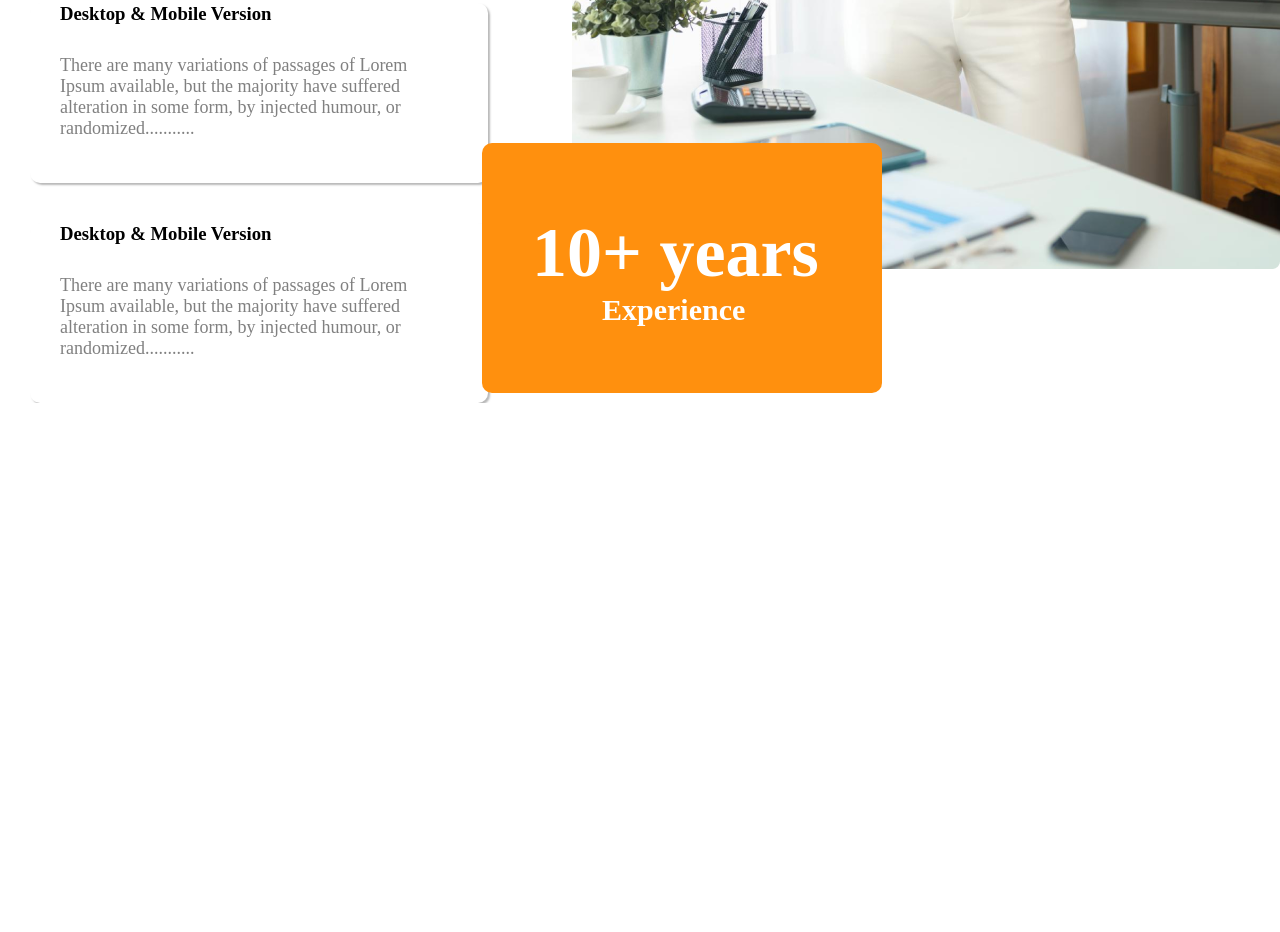
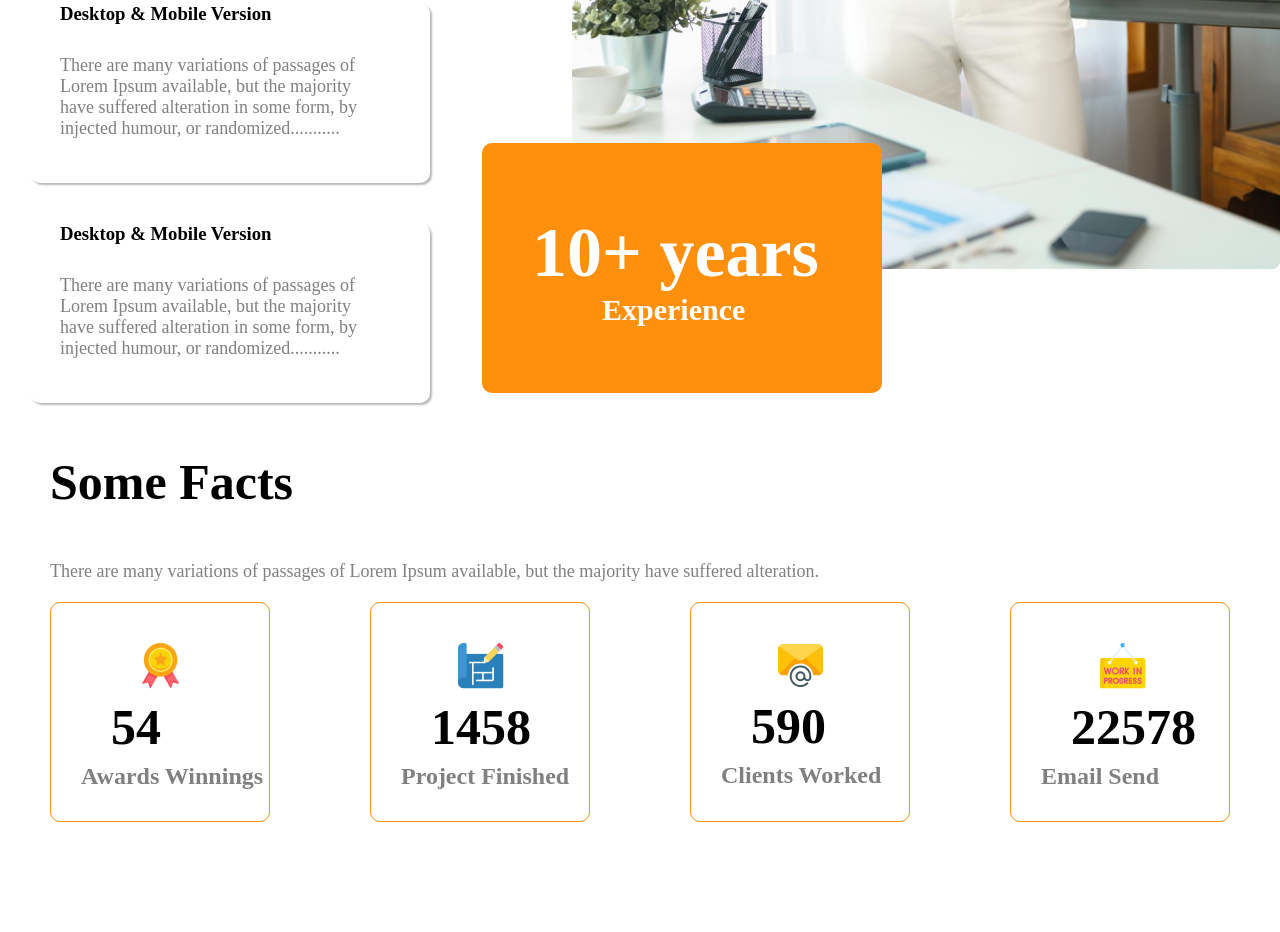
Before and after one commit to codermahbub20/my-second-project-repo, a plain HTML site: page index.html in a window 1280 px wide. Shown: the part 2857-3789 px from the top of the page. Before the commit the page ends 3260 px from the top, so only its background shows below. Drawn offline with Linux system fonts and the light colour scheme.

Commit message:
Fact section add

```diff
--- a/index.html
+++ b/index.html
@@ -80,6 +80,34 @@
                     </div>
                 </div>
         </section>
+
+        <section class="some-facts">
+            <h1>Some Facts</h1>
+            <p>There are many variations of passages of Lorem Ipsum available, but the majority have suffered alteration.</p>
+
+            <div class="fact-item">
+                <div class="box">
+                  <img src="./images/icons/ribon.png" alt="">
+                  <h1 class="h-1">54</h1>
+                  <h2>Awards Winnings</h2>
+                </div>
+                <div class="box">
+                    <img src="./images/icons/projects.png" alt="">
+                    <h1 class="h-2">1458</h1>
+                    <h2>Project Finished</h2>
+                </div>
+                <div class="box">
+                    <img src="./images/icons/email.png" alt="">
+                    <h1 class="h-3">590</h1>
+                    <h2>Clients Worked</h2>
+                </div>
+                <div class="box">
+                    <img src="./images/icons/customers.png" alt="">
+                    <h1 class="h-4">22578</h1>
+                    <h2>Email Send</h2>
+                </div>
+            </div>
+        </section>
     </main>
 </body>
 </html>
--- a/style.css
+++ b/style.css
@@ -117,7 +117,7 @@ span{
     /* border: 1px solid tan; */
     box-shadow: 2px 2px 2px rgba(128, 128, 128, 0.555);
     border-radius: 10px;
-    width: 80%;
+    width: 70%;
     margin-left: 30px;
     gap: 40px;
     margin-top: 40px;
@@ -158,8 +158,50 @@ span{
     margin-left: 120px;
     font-size: 30px;
 }
-
-
+.some-facts h1{
+    font-size: 50px;
+    margin: 50px;
+    margin-left: 50px;
+}
+.some-facts p{
+    font-size: 18px;
+    color: grey;
+    margin-left: 50px;
+}
+.fact-item{
+    height: 350px;
+    width: 100%;
+    display: flex;
+    justify-content: space-around;
+    /* background-color: red; */
+}
+.box{
+    border: 1px solid #FF900E;
+    height: 220px;
+    width: 220px;
+    margin-top: 20px;
+    border-radius: 10px;
+    /* padding-left: 100px; */
+    /* align-items: center; */
+}
+.box img{
+    margin-top: 40px;
+    margin-left: 40%;
+}
+.box h1{
+    margin-top: 5px;
+    margin-left: 60px;
+    position: absolute;
+}
+.h-1{
+    position: absolute;
+    margin-left: 100px;
+}
+.box h2{
+    margin-top: 70px;
+    margin-left: 30px;
+    color: grey;
+}
 
 
 
@@ -204,7 +246,9 @@ span{
     .enjoy-photo img{
         width: 100%;
     }
-
+    .card{
+        width: 90%;
+    }
     .years{
         height: 250px;
         width: 100%;
@@ -214,4 +258,14 @@ span{
         margin-top: 30px;
         margin-left: 0px;
     }
+
+    .fact-item{
+        flex-direction: column;
+        margin-top: 250px;
+        margin-left: 80px;
+        /* justify-content: center; */
+
+    }
+
+
 }
```
